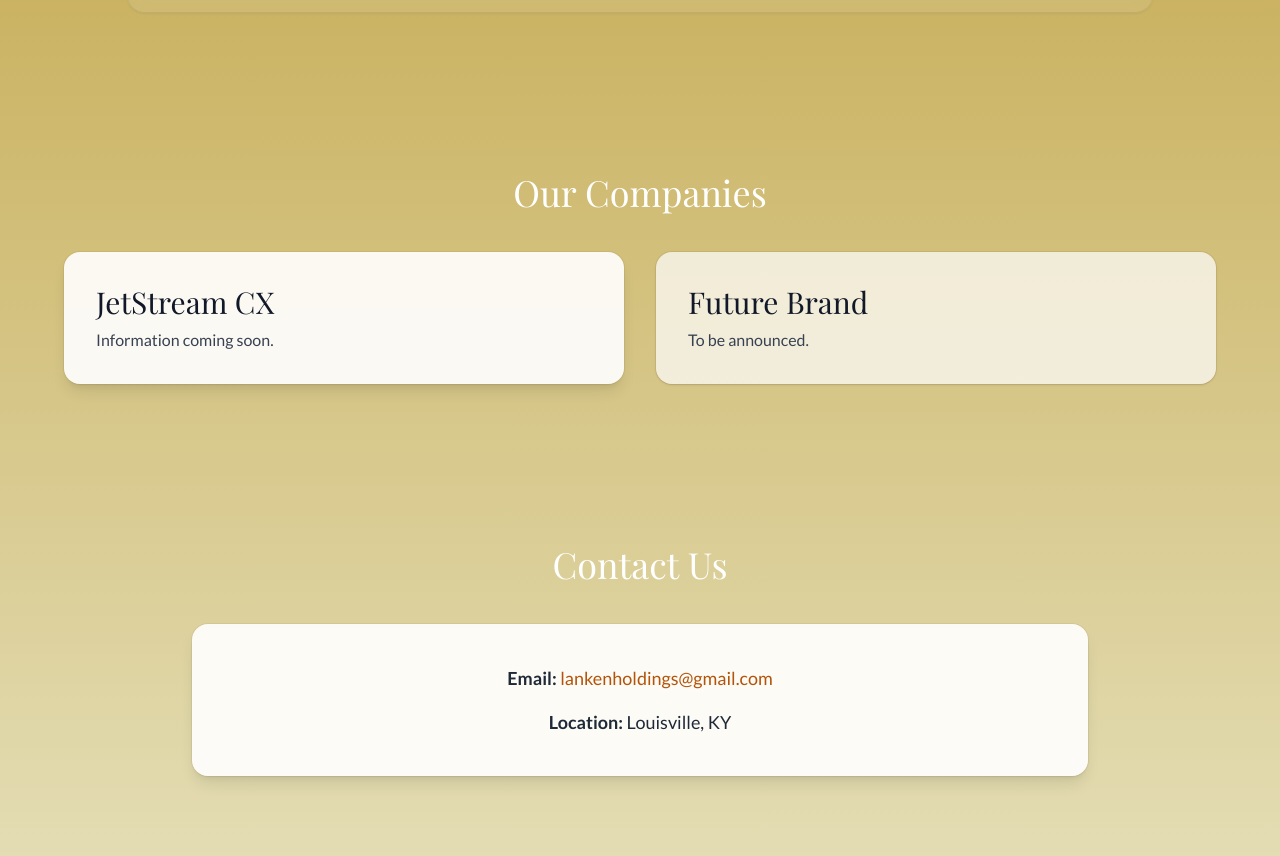
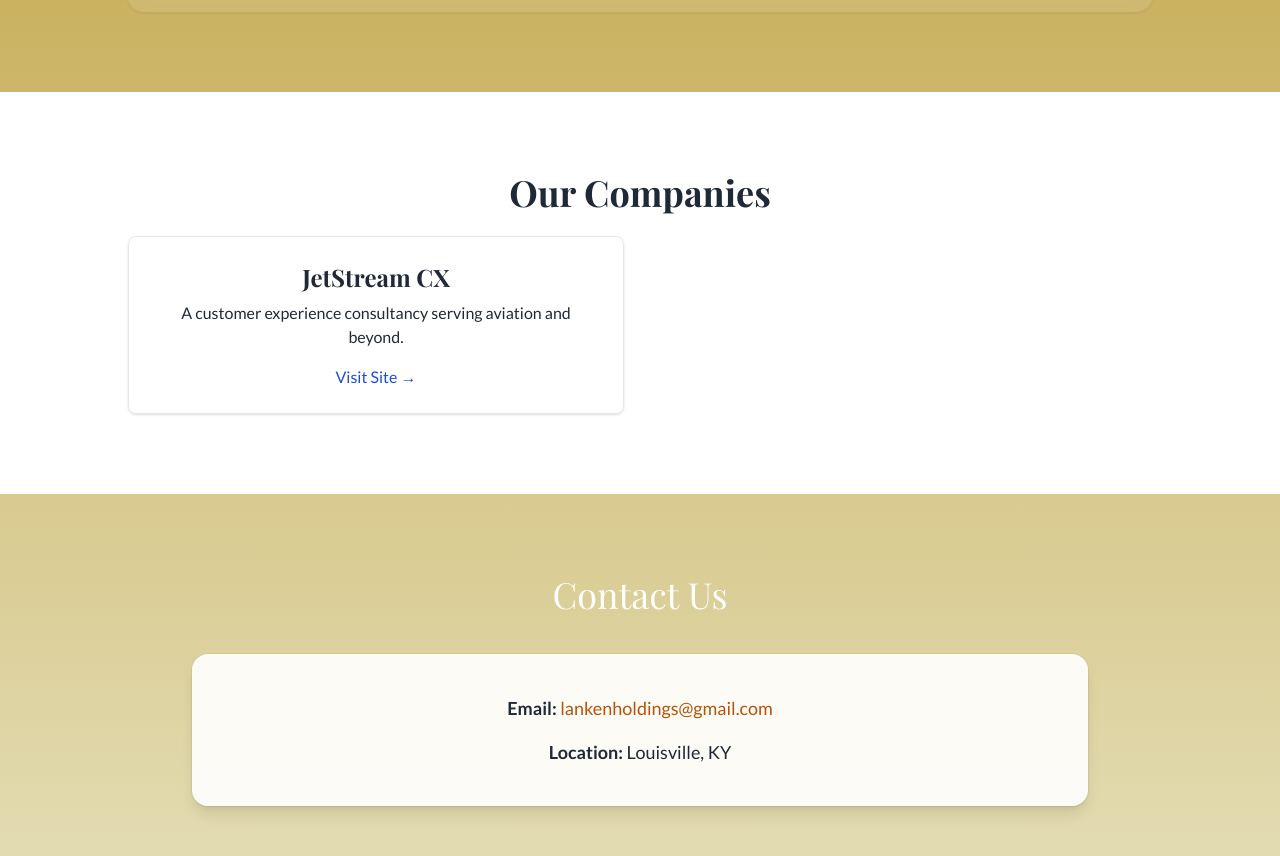
Before and after one commit to lankenholdings-stack/lanken-holdings-site, a plain HTML site: page index.html in a window 1280 px wide. Shown: the part 1176-2032 px from the top of the page. Drawn offline with nearby package versions, Linux system fonts and the light colour scheme.

Commit message:
Update index.html

```diff
--- a/index.html
+++ b/index.html
@@ -94,22 +94,19 @@
   </section>
 
   <!-- Our Companies -->
-  <section id="companies" class="py-20 px-6 fade-in">
-    <div class="max-w-6xl mx-auto">
-      <h2 class="text-4xl text-white mb-10 text-center">Our Companies</h2>
-      <div class="grid grid-cols-1 md:grid-cols-2 gap-8">
-        <a href="https://www.jetstreamcx.com" target="_blank" rel="noopener noreferrer"
-           class="block bg-white/90 rounded-2xl p-6 md:p-8 shadow-lg hover:shadow-xl transition ring-1 ring-black/5">
-          <h3 class="text-2xl md:text-3xl text-gray-900 mb-2">JetStream CX</h3>
-          <p class="text-gray-700">Information coming soon.</p>
-        </a>
-        <div class="bg-white/70 rounded-2xl p-6 md:p-8 shadow ring-1 ring-black/5">
-          <h3 class="text-2xl md:text-3xl text-gray-900 mb-2">Future Brand</h3>
-          <p class="text-gray-700">To be announced.</p>
-        </div>
+<section id="companies" class="py-20 px-6 bg-white text-gray-800">
+  <div class="max-w-5xl mx-auto text-center">
+    <h2 class="text-4xl font-bold mb-6">Our Companies</h2>
+    <div class="grid md:grid-cols-2 gap-8">
+      <div class="p-6 border rounded-lg shadow hover:shadow-lg transition">
+        <h3 class="text-2xl font-semibold mb-2">JetStream CX</h3>
+        <p class="mb-4">A customer experience consultancy serving aviation and beyond.</p>
+        <a href="http://www.jetstreamcx.com" target="_blank" class="text-blue-700 hover:underline">Visit Site →</a>
       </div>
     </div>
-  </section>
+  </div>
+</section>
+
 
   <!-- Contact -->
   <section id="contact" class="py-20 px-6 fade-in">
```
